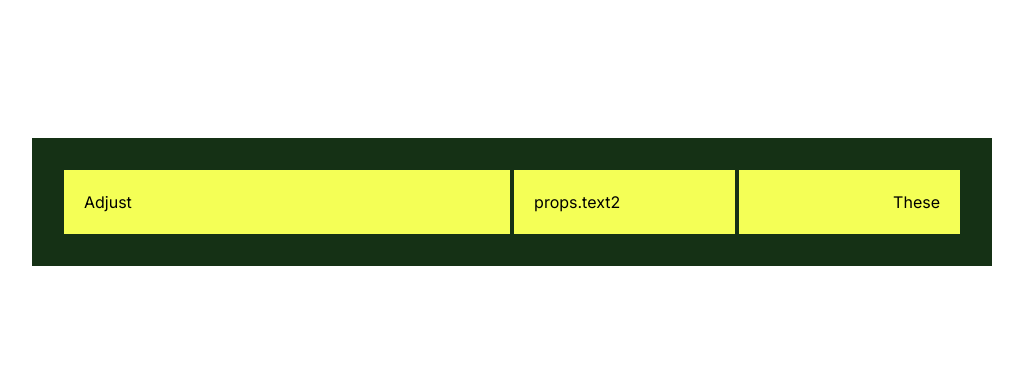
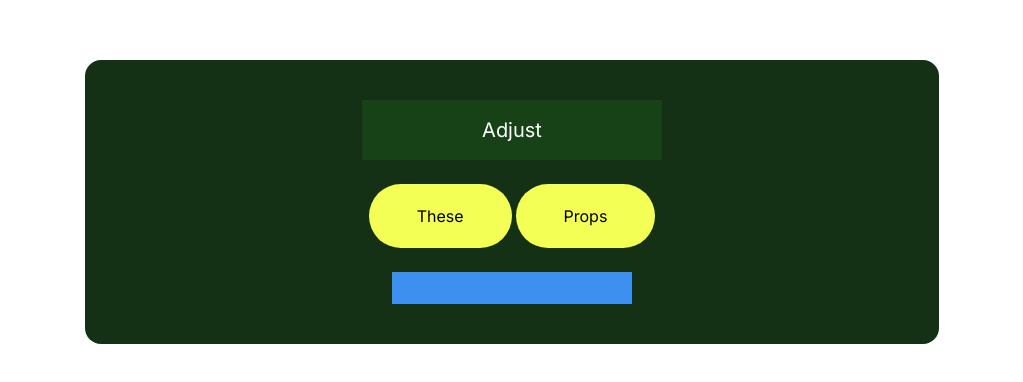
Before and after one commit to acm-ucr/pickleball-website, a Next.js app: page / in a window 1280 px wide. Shown: the part 198-580 px from the top of the page, without its empty margins (128-1151 px from the left). Built offline with nearby package versions, Linux system fonts and the light colour scheme.

Commit message:
Modified objects to resemble 2x rectangles & 2x pill shaped objects

```diff
--- a/src/app/Example.tsx
+++ b/src/app/Example.tsx
@@ -1,19 +1,33 @@
-const Example = (props: { text1: string; text2: string; text3: string }) => {
+import React from "react";
+
+const Example = (props: {
+  text1: string;
+  text2: string;
+  text3: string;
+  text4: string;
+}) => {
   return (
-    <div className="bg-pickleball-green-200 flex w-3/4 items-center gap-1 justify-self-center p-8">
-      <div className="bg-pickleball-lime-100 w-1/2 p-5 text-left">
+    // Outer rectangle
+    <h1 className="bg-pickleball-green-200 flex w-2/3 flex-col items-center justify-center gap-6 rounded-2xl p-10">
+      {/* Top rectangle */}
+      <h2 className="bg-pickleball-green-100 px-30 py-4 text-center text-xl text-white">
         {props.text1}
-      </div>
-      <div className="flex w-1/2 flex-row gap-1">
-        <div className="bg-pickleball-lime-100 w-full p-5 text-left">
-          props.text2
-        </div>
-        <div className="bg-pickleball-lime-100 w-full p-5 text-right">
+      </h2>
+
+      {/* Inner Pill Shaped */}
+      <h2 className="flex gap-1">
+        <h3 className="bg-pickleball-lime-100 w-full rounded-4xl p-5 px-12 text-right">
           {props.text2}
-        </div>
-      </div>
-      {/* Hint: Add another box/div here similarly to line 4 */}
-    </div>
+        </h3>
+        <h3 className="bg-pickleball-lime-100 w-full rounded-4xl p-5 px-12 text-left">
+          {props.text3}
+        </h3>
+      </h2>
+
+      <h2 className="bg-pickleball-blue-100 px-30 py-4 text-center text-xl text-black">
+        {props.text4}
+      </h2>
+    </h1>
   );
 };
 
```
Also changed, not shown: 1 other file (tests, documents, lock files or other folders).
